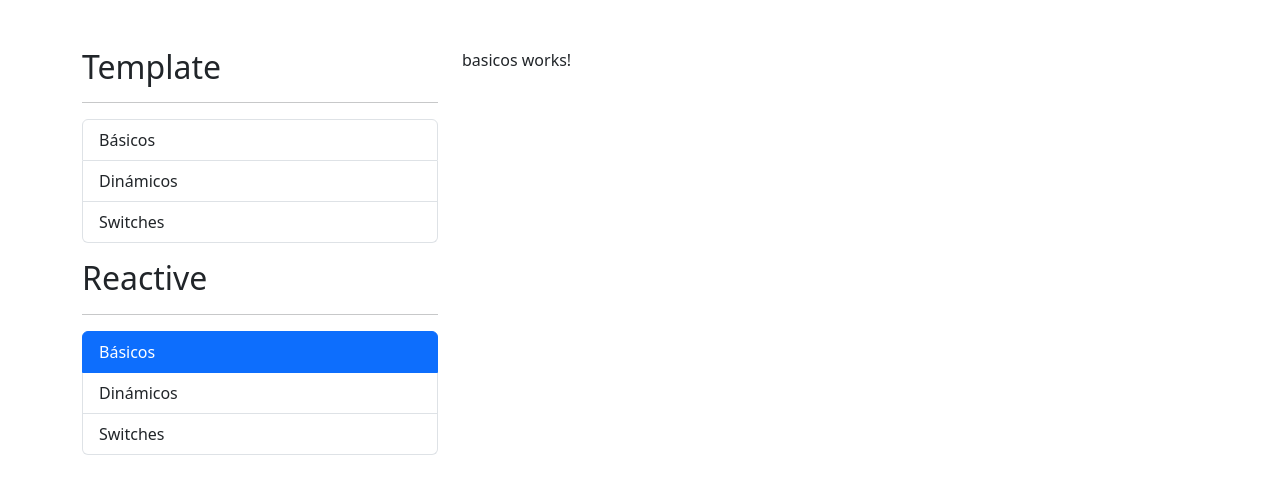
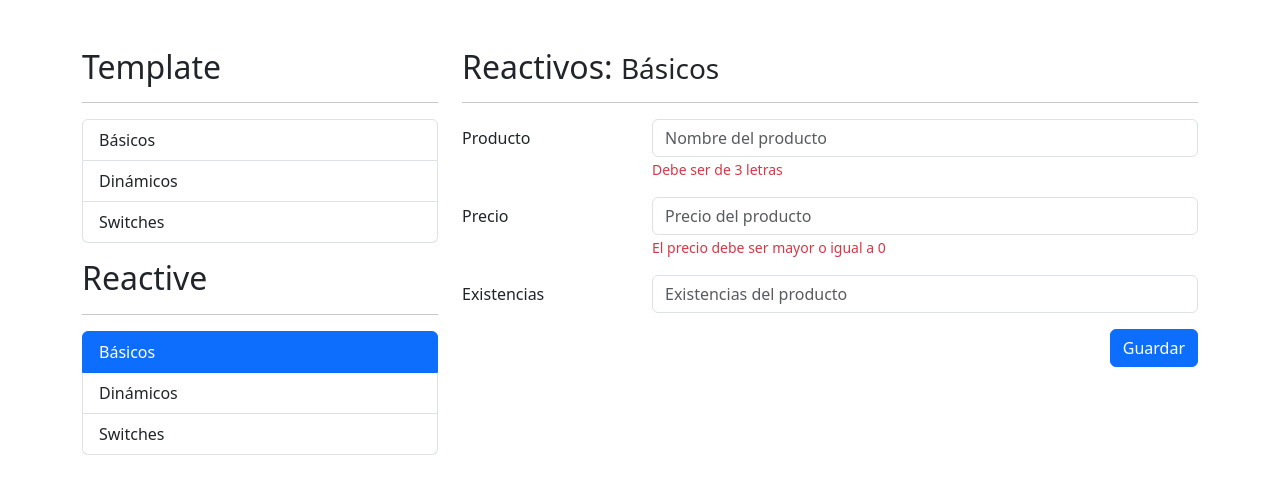
Before and after one commit to CarlosGomezFernandez/angular-form-app, an Angular app: page /reactive/basicos in a window 1280 px wide. Shown: the top 494 px of the page. Built offline with nearby package versions, Linux system fonts and the light colour scheme.

Commit message:
Sección 17.1

```diff
--- a/src/app/reactive/basicos/basicos.component.html
+++ b/src/app/reactive/basicos/basicos.component.html
@@ -1 +1,62 @@
-<p>basicos works!</p>
+<h2>Reactivos: <small>Básicos</small></h2>
+<hr>
+<div class="row">
+    <div class="col">
+        <form autocomplete="false">
+            <!-- Campo de producto -->
+            <div class="mb-3 row">
+                <label class="col-sm-3 col-form-label">Producto</label>
+                <div class="col-sm-9">
+                    <input class="form-control"
+                           type="text"
+                           placeholder="Nombre del producto">
+                    <span class="form-text text-danger">
+                        Debe ser de 3 letras
+                    </span>
+                </div>
+            </div>
+            <!-- Campo de precio -->
+            <div class="mb-3 row">
+                <label class="col-sm-3 col-form-label">Precio</label>
+                <div class="col-sm-9">
+                    <input class="form-control"
+                           type="number"
+                           placeholder="Precio del producto">
+                    <span class="form-text text-danger">
+                        El precio debe ser mayor o igual a 0
+                    </span>
+                </div>
+            </div>
+            <!-- Campo de existencias -->
+            <div class="mb-3 row">
+                <label class="col-sm-3 col-form-label">Existencias</label>
+                <div class="col-sm-9">
+                    <input class="form-control"
+                           type="number"
+                           placeholder="Existencias del producto">
+                </div>
+            </div>
+            <div class="row">
+                <div class="col">
+                    <button type="submit" class="btn btn-primary float-end">
+                        Guardar
+                    </button>
+                </div>
+            </div>
+        </form>
+    </div>
+</div>
+<!--
+<div class="row">
+    <div class="col">
+        <span>Valid</span>
+        <pre>{{ miFormulario.valid }}</pre>
+        <span>Pristine</span>
+        <pre>{{ miFormulario.pristine }}</pre>
+        <span>Touched</span>
+        <pre>{{ miFormulario.touched }}</pre>
+        <span>Value</span>
+        <pre>{{ miFormulario.value | json }}</pre>
+    </div>
+</div>
+-->
--- a/src/app/reactive/dinamicos/dinamicos.component.html
+++ b/src/app/reactive/dinamicos/dinamicos.component.html
@@ -1 +1,62 @@
-<p>dinamicos works!</p>
+<h2>Reactivos: <small>Dinámicos</small></h2>
+<hr>
+
+<form autocomplete="off">
+    <!-- Nombre -->
+    <div class="mb-3 row">
+        <label class="col-sm-3 col-form-label">Nombre</label>
+        <div class="col-sm-9">
+            <input class="form-control"
+                   placeholder="Nombre de la persona">
+                <span class="form-text text-danger">
+                    Este campo es obligatorio
+                </span>
+        </div>
+    </div>
+    <!-- Agregar favorito -->
+    <div class="mb-3 row">
+        <label class="col-sm-3 col-form-label">Agregar</label>
+        <div class="col-sm-9">
+            <div class="input-group">
+                <input class="form-control"
+                       placeholder="Agregar favorito"
+                       (keyup.enter)="1">
+                <button class="btn btn-outline-primary"
+                        type="button"
+                        (click)="1">
+                    Agregar
+                </button>
+            </div>
+        </div>
+    </div>
+    <!-- Lista de juegos favoritos -->
+    <div class="mb-3 row">
+        <label class="col-sm-3 col-form-label">Favoritos</label>
+        <div class="col-sm-9">
+            <!--
+            <div class="input-group mb-1"
+                 *ngFor="let juego of persona.favoritos; let i = index">
+                <input class="form-control">
+                <button class="btn btn-outline-danger"
+                        type="button"
+                        (click)="a=1">
+                    Eliminar
+                </button>
+            </div>
+            -->
+        </div>
+    </div>
+    <div class="row">
+        <div class="col-sm-19">
+            <button type="button"
+                    class="btn btn-primary float-end"
+                    (click)="1">
+                Guardar
+            </button>
+        </div>
+    </div>
+</form>
+<!--
+<span>Pesona</span>
+<pre>{{persona | json}}</pre>
+-->
--- a/src/app/reactive/switches/switches.component.html
+++ b/src/app/reactive/switches/switches.component.html
@@ -1 +1,83 @@
-<p>switches works!</p>
+<h2>Reactivos: <small>Switches</small></h2>
+<hr>
+<form>
+    <!-- Radio -->
+    <div class="row mb-3">
+        <label class="col-sm-3 col-form-label">
+            Género
+        </label>
+        <div class="col-sm-9">
+            <div class="form-check">
+                <input class="form-check-input"
+                       type="radio"
+                       value="M"
+                       name="radioGenero"
+                       id="radioMasculino">
+                <label class="form-check-label"
+                       for="flexRadioDefault1">
+                    Masculino
+                </label>
+            </div>
+            <div class="form-check">
+                <input class="form-check-input"
+                       type="radio"
+                       value="F"
+                       name="radioGenero"
+                       id="radioFemenino">
+                <label class="form-check-label"
+                       for="flexRadioDefault2">
+                    Femenino
+                </label>
+            </div>
+        </div>
+    </div>
+    <!-- Switches -->
+    <div class="row mb-3">
+        <label class="col-sm-3 col-form-label">
+            Notificaciones
+        </label>
+        <div class="col-sm-9">
+            <div class="form-check form-switch mt-2">
+                <input class="form-check-input"
+                       type="checkbox"
+                       id="flexSwitchCheckChecked">
+                <label class="form-check-label"
+                       for="flexSwitchCheckChecked">
+                    Quiero recibir notificaciones
+                </label>
+            </div>
+        </div>
+    </div>
+    <!-- Switches -->
+    <div class="row mb-3">
+        <label class="col-sm-3 col-form-label"></label>
+        <div class="col-sm-9">
+            <div class="form-check">
+                <input class="form-check-input"
+                       type="checkbox"
+                       id="flexCheckDefault">
+                <label class="form-check-label"
+                       for="flexCheckDefault">
+                    Términos y condiciones
+                </label>
+            </div>
+        </div>
+    </div>
+    <!-- Boton -->
+    <div class="row">
+        <div class="col">
+            <button class="btn btn-primary float-end">
+                Guardar
+            </button>
+        </div>
+    </div>
+</form>
+<!--
+<h5>Valor del formulario</h5>
+<pre>{{ miFormulario.value | json }}</pre>
+<br>
+<h5>Valid</h5>
+<pre>{{ miFormulario.valid }}</pre>
+<br>
+<pre>Condiciones: </pre>
+-->
```
